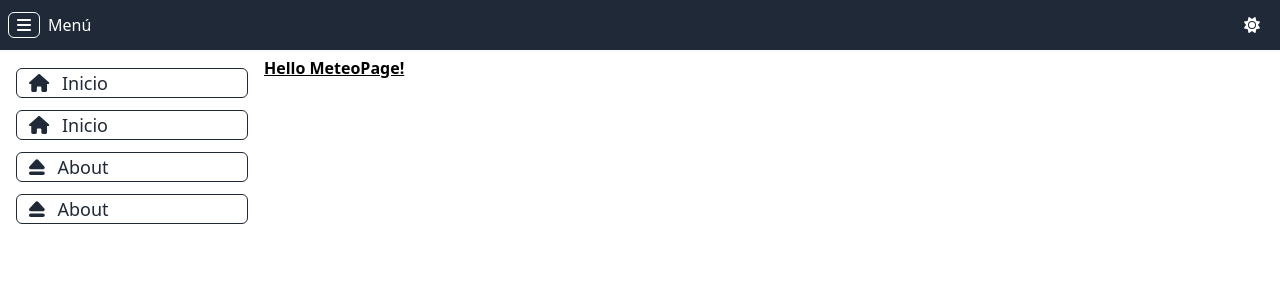
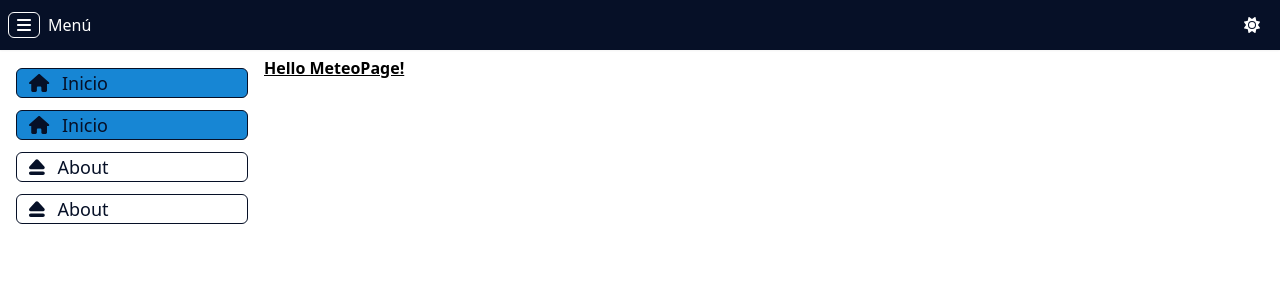
Before and after one commit to imn-climatologias-aeropuertos/meteo-page, a Vue app: page / in a window 1280 px wide. Shown: the top 300 px of the page. Built offline with nearby package versions, Linux system fonts and the light colour scheme.

Commit message:
feat: add color theme

```diff
--- a/src/components/Menu.vue
+++ b/src/components/Menu.vue
@@ -5,7 +5,7 @@ import links from "../static/menu_links.json";
 <template>
   <ul>
     <li v-for="link in links" :key="link.icon">
-      <router-link :to="{ name: link.name }" class="block">
+      <router-link :to="{ name: link.name }" class="link block">
         <font-awesome-icon :icon="`fa-solid fa-${link.icon}`" class="px-2" />
         {{ link.text }}
       </router-link>
@@ -16,15 +16,19 @@ import links from "../static/menu_links.json";
 <style scoped lang="postcss">
 ul {
   @apply mx-1 bg-white;
-  @apply border-2 sm:border-none border-gray-800 rounded-md;
-  @apply dark:border-white dark:bg-gray-800;
+  @apply border-2 sm:border-none border-blue rounded-md;
+  @apply dark:border-white dark:bg-blue;
 }
 
-li {
+.link {
   @apply border rounded-md;
-  @apply px-1 m-3 text-lg border-gray-800 text-gray-800;
-  @apply hover:bg-gray-800 hover:text-white;
+  @apply px-1 m-3 text-lg border-blue text-blue;
+  @apply hover:bg-lightblue;
   @apply dark:border-white dark:text-white;
-  @apply dark:hover:bg-white dark:hover:text-gray-800;
+  @apply dark:hover:text-white;
+}
+
+.link.router-link-exact-active {
+  @apply bg-lightblue;
 }
 </style>
--- a/src/components/Nav.vue
+++ b/src/components/Nav.vue
@@ -10,7 +10,7 @@ const { toggleMenu } = useUI();
 
 <template>
   <nav
-    class="flex items-center justify-between flex-wrap bg-gray-800 py-3 shadow-sm dark:shadow-slate-400"
+    class="flex items-center justify-between flex-wrap bg-blue py-3 shadow-sm dark:shadow-gray"
   >
     <div class="flex items-center flex-shrink-0 text-white">
       <button class="menu-btn" @click="toggleMenu()">
--- a/src/styles/index.css
+++ b/src/styles/index.css
@@ -3,5 +3,5 @@
 @tailwind utilities;
 
 body {
-    @apply dark:bg-gray-800;
+    @apply dark:bg-blue;
 }
--- a/tailwind.config.cjs
+++ b/tailwind.config.cjs
@@ -6,6 +6,12 @@ module.exports = {
   darkMode: "class",
   theme: {
     extend: {},
+    colors: {
+      'blue': '#061027',
+      'lightblue': '#1786d4',
+      'white': '#fff',
+      'gray': '#8492a6',
+    },
   },
   plugins: [],
 }
```
